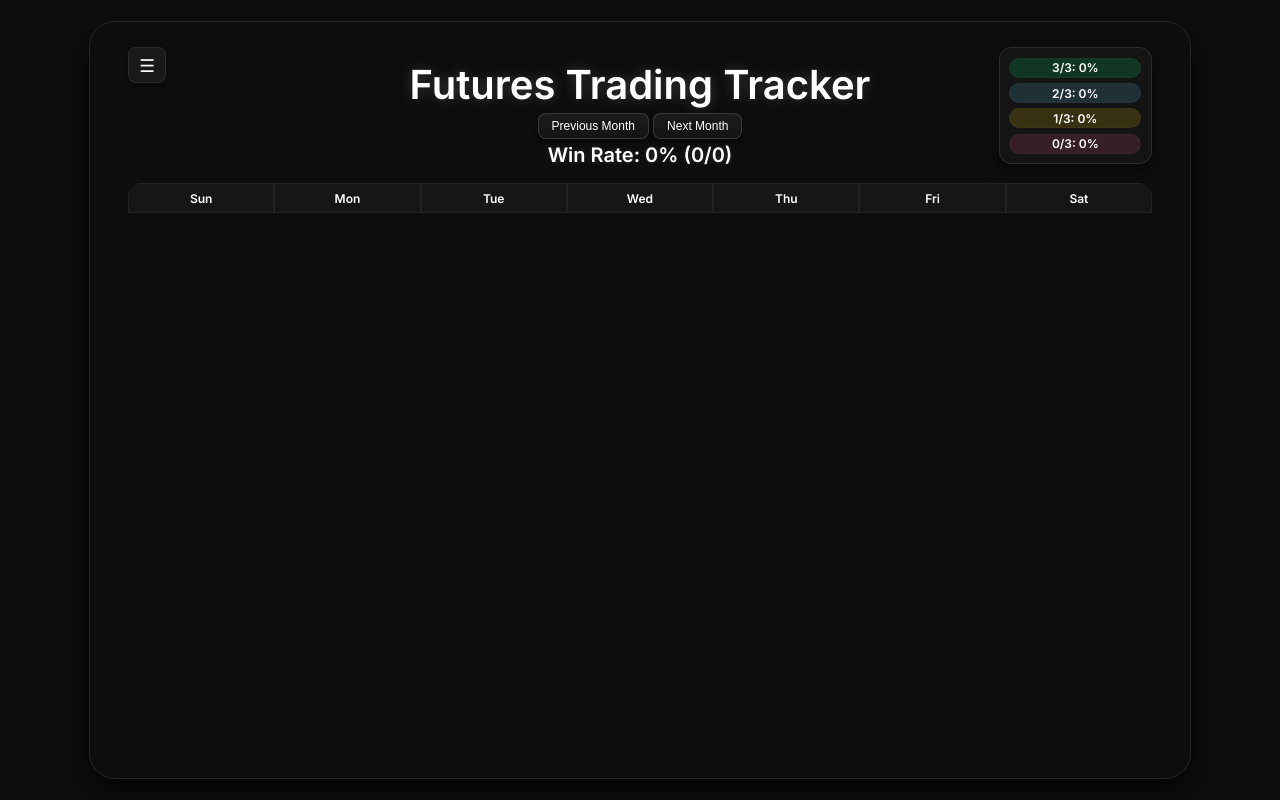
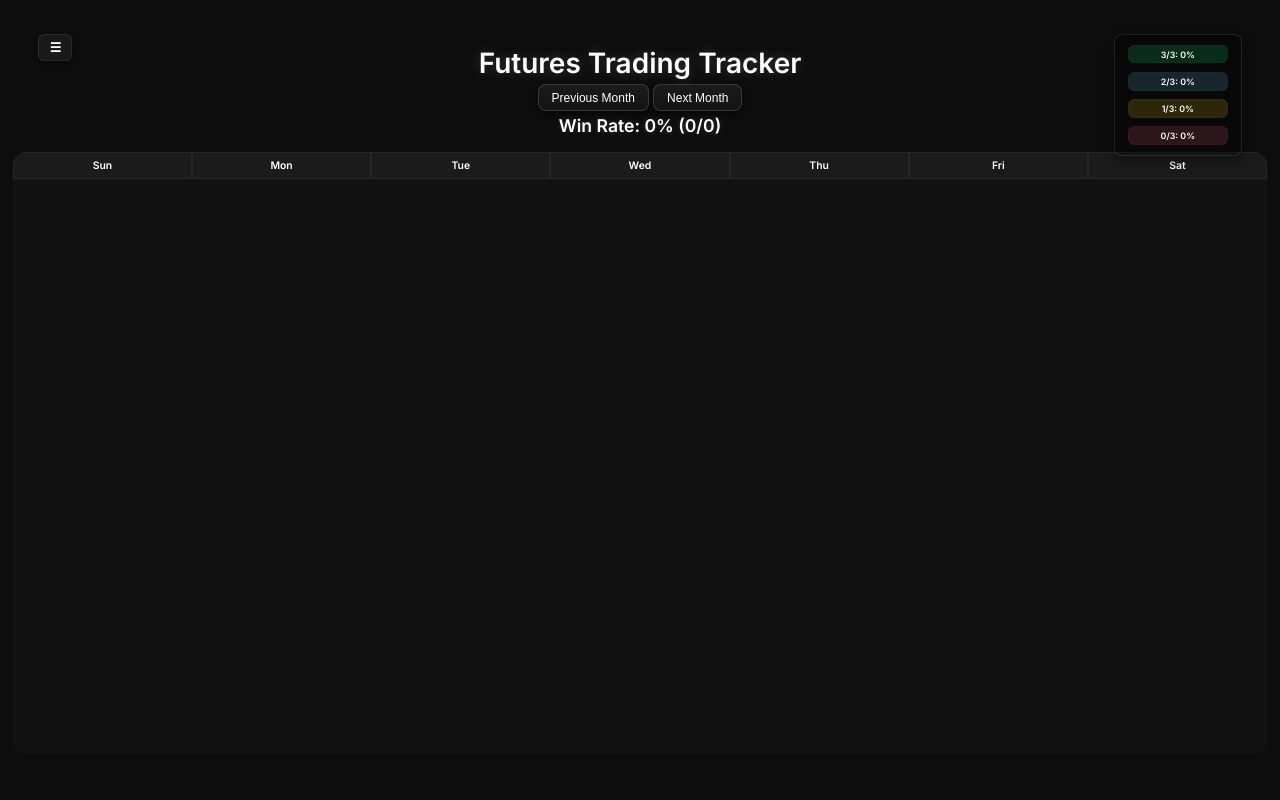
Before and after one commit to hlavaty4/trade-tracker, a website: page public/index.html in a window 1280 px wide. Drawn offline with Linux system fonts and the light colour scheme; no server answers.

Commit message:
Final polish: Cleaned calendar border + styling

```diff
--- a/public/styles.css
+++ b/public/styles.css
@@ -21,15 +21,15 @@ body {
     height: 85vh;
     border-radius: 2vw;
     padding: 3vw;
-    box-shadow:
-        inset 0 0 0.3vw rgba(255, 255, 255, 0.02),
-        inset 0 0 .6vw rgba(255, 255, 255, 0.01),
-        0 1vw 2vw rgba(0, 0, 0, 0.7);
-    border: 0.1vw solid rgba(255, 255, 255, 0.1);
+    background: none;
+    box-shadow: none; /* ✅ removed all shadows */
+    border: none;      /* ✅ no border */
     display: flex;
     flex-direction: column;
     position: relative;
-}
+    box-sizing: border-box;
+  }
+
 
 .header-container {
     display: flex;
@@ -71,11 +71,13 @@ h1 {
     padding: 0;
     flex-grow: 1;
     height: 95vh;
-    border-radius: 1vw;
+    border-radius: 1vw; /* ✅ match spread-box and hamburger */
     position: relative;
-}
+    overflow: hidden;
+  }
 
-.calendar {
+
+  .calendar {
     width: 100%;
     border-collapse: separate;
     border-spacing: 0;
@@ -83,7 +85,9 @@ h1 {
     height: 100%;
     border-radius: 1vw;
     overflow: hidden;
-}
+    background: rgba(255, 255, 255, 0.02); /* ✅ adds soft background for clarity */
+  }
+
 
 
 
@@ -298,3 +302,145 @@ button:hover {
     background: rgba(255, 255, 255, 0.08);
     transform: scale(1.02);
   }
+
+
+  @media screen and (max-width: 9999px) {
+    html, body {
+      margin: 0;
+      padding: 0;
+      width: 100%;
+      height: 100%;
+      overflow-x: hidden;
+    }
+
+    .container {
+        width: 98vw;
+        height: 98vh;
+        max-width: none;
+        margin: 0;
+        border: none; /* ✅ REMOVE sloppy border */
+        border-radius: 0;
+        box-sizing: border-box;
+        position: relative;
+      }
+
+  }
+
+
+    h1 {
+      font-size: 3.5vh;
+    }
+
+    #winRate {
+      font-size: 2.2vh;
+    }
+
+    .calendar-container {
+      width: 98vw;
+      margin-left: -3vw;
+      margin-right: -3vw;
+      padding: 0;
+    }
+
+    .calendar {
+      width: 100% !important;
+      border-radius: 0 !important;
+    }
+
+    .calendar th, .calendar td {
+      font-size: 1.3vh;
+      padding: 0.5vw;
+    }
+
+    select {
+      width: 100%;
+      font-size: 1.4vh;
+      padding: 0.5vw;
+    }
+
+    .spread-box {
+        position: absolute;
+        top: 2vw;
+        right: 2vw;
+        z-index: 999;
+        display: flex;
+        flex-direction: column;
+        gap: 0.3vw; /* 🔧 tighter spacing */
+        background: rgba(0, 0, 0, 0.35);
+        border: 1px solid rgba(255, 255, 255, 0.1);
+        border-radius: 0.6vw;
+        padding: 0.8vw 1vw; /* 🔧 slightly smaller padding */
+        width: 100px; /* 🔧 slightly smaller width */
+        height: 100px;
+        box-shadow: 0 0.4vw 0.8vw rgba(0, 0, 0, 0.4);
+      }
+
+
+
+
+      .spread-item {
+        font-size: 1.1vh;
+        padding: 0.3vw 0.5vw;
+        text-align: center;
+        border-radius: 0.5vw;
+        background: rgba(255, 255, 255, 0.05);
+      }
+
+
+
+      .hamburger-container {
+        position: absolute;
+        top: 2vw;
+        left: 2vw;
+        z-index: 999;
+        font-family: 'Inter', sans-serif; /* match your app */
+      }
+
+      .hamburger {
+        font-size: 1.6vh;
+        padding: 0.4vw 0.8vw;
+        border-radius: 0.5vw;
+        background: rgba(255, 255, 255, 0.05);
+        border: 1px solid rgba(255, 255, 255, 0.08);
+        box-shadow: 0 0.2vw 0.4vw rgba(0, 0, 0, 0.3);
+        cursor: pointer;
+        font-family: inherit;
+        font-weight: 600;
+      }
+
+
+
+
+    .hamburger-menu.show {
+      display: flex;
+    }
+
+
+
+
+    .hamburger-menu button {
+        width: 100%;
+        font-size: 1.2vh; /* nice balance */
+        padding: 0.5vw 1vw;
+        background: rgba(255, 255, 255, 0.04);
+        border: 1px solid rgba(255, 255, 255, 0.1);
+        border-radius: 0.5vw;
+        color: #ffffff;
+        font-weight: 500;
+        text-align: left;
+        font-family: inherit;
+        box-shadow: 0 0.2vw 0.4vw rgba(0, 0, 0, 0.3);
+        transition: all 0.2s ease;
+      }
+
+      .hamburger-menu button:hover {
+        background: rgba(255, 255, 255, 0.08);
+        transform: scale(1.02);
+      }
+
+
+      .hamburger-menu button:hover {
+        left: 0;
+transform: translateX(0); /* ensures exact horizontal alignment */
+
+      }
```
